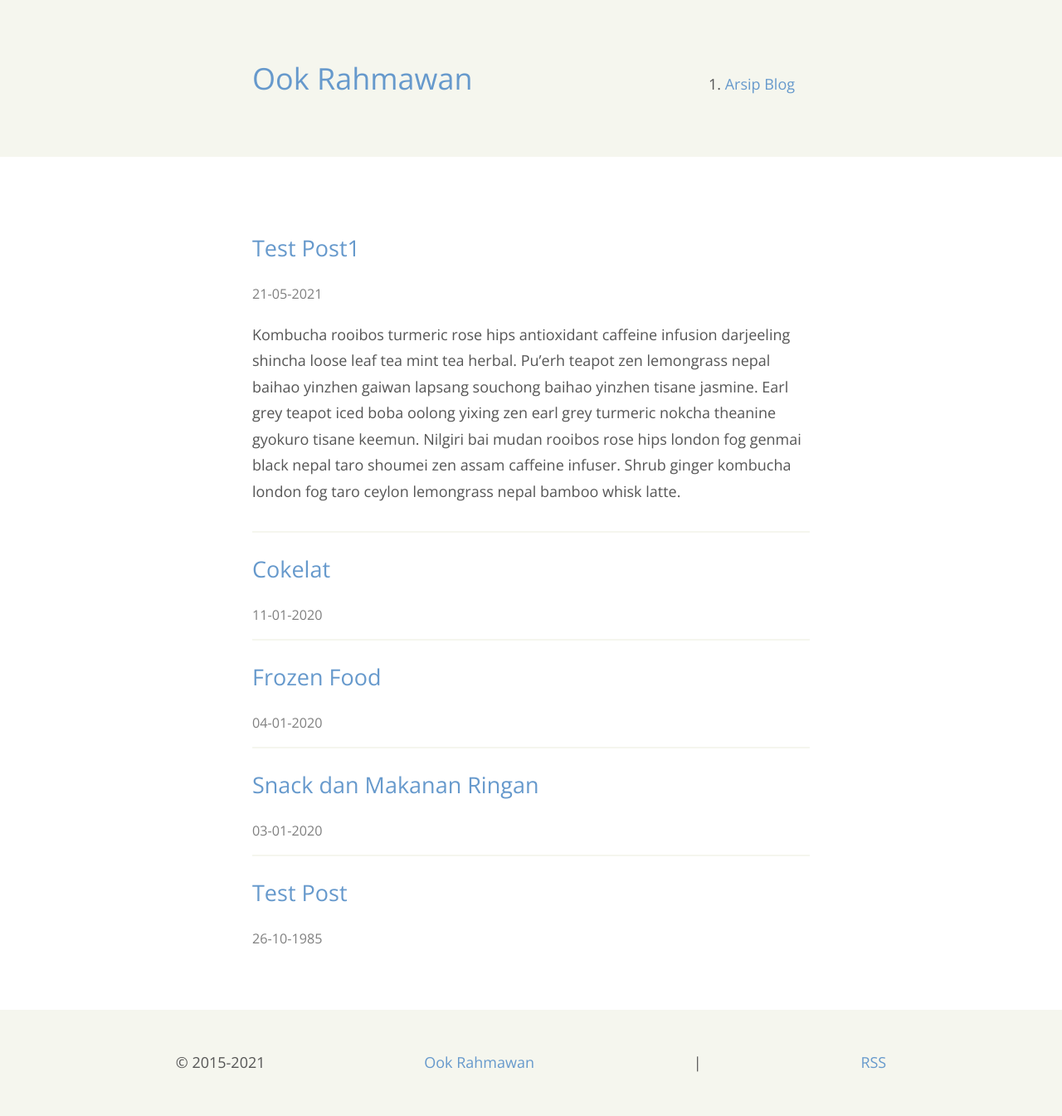
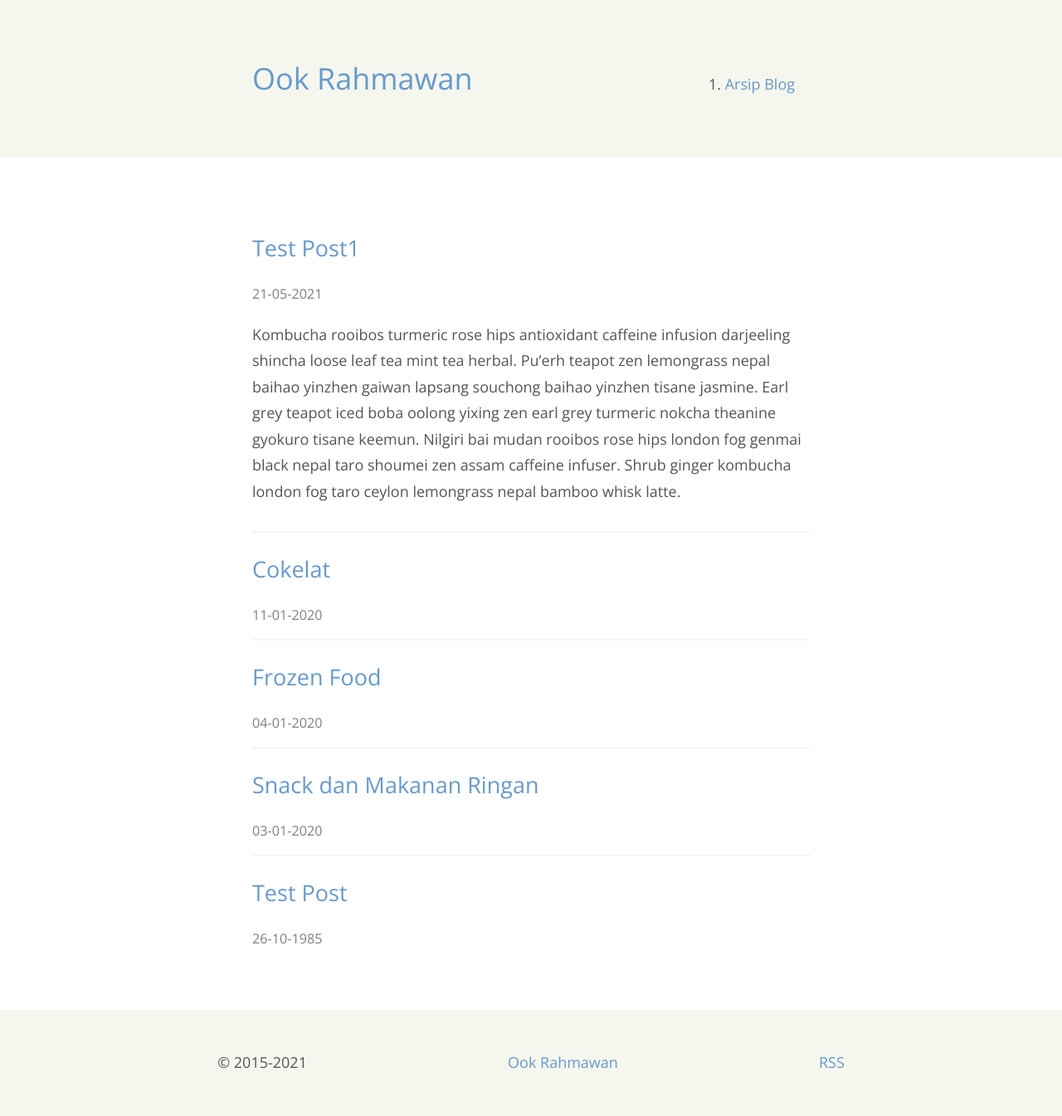
Before and after one commit to krhmwn/krhmwn, a Jekyll site: the page built from index.html, in a window 1280 px wide. Shown: the whole page at 83% size. Built offline with Jekyll 4.4.1, drawn with Linux system fonts in a browser that asks for light colours.

Commit message:
update v.1.0.21

```diff
--- a/_layouts/default.html
+++ b/_layouts/default.html
@@ -24,6 +24,6 @@
 </div>
 </header>
 <section>{{ content }}</section>
-<footer>&copy; 2015-{{ site.time | date: "%Y" }} <a href="/">{{ site.title }}</a> | <a href="/rss.xml">RSS</a></footer>
+<footer>&copy; 2015-{{ site.time | date: "%Y" }} <a href="/">{{ site.title }}</a><a href="/rss.xml">RSS</a></footer>
 </body>
 </html>
```
